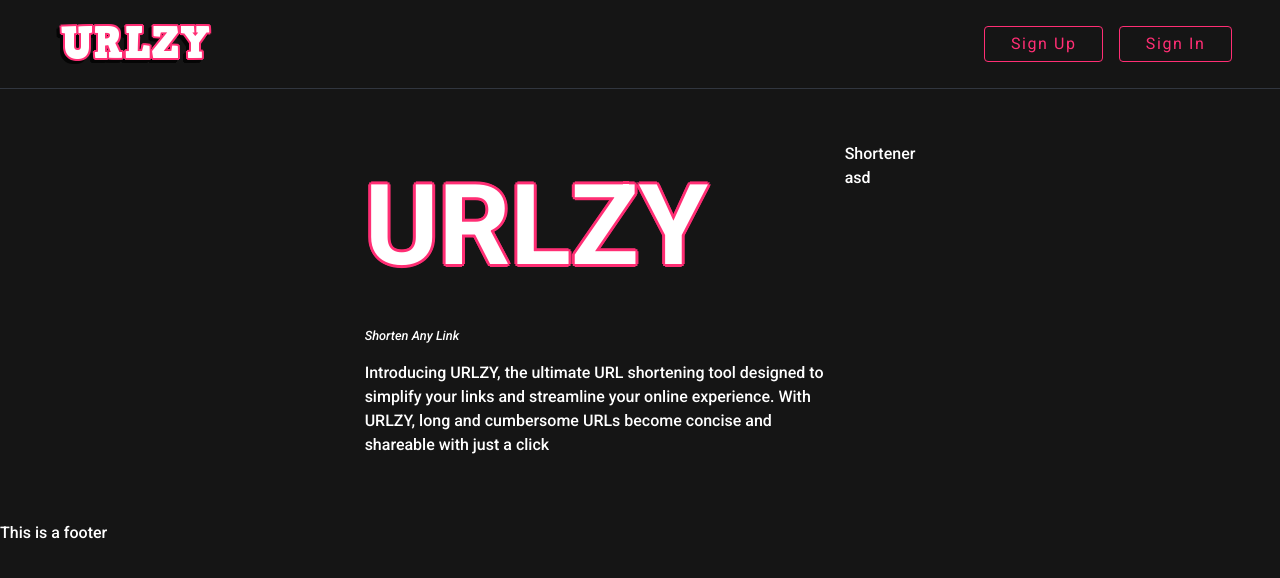
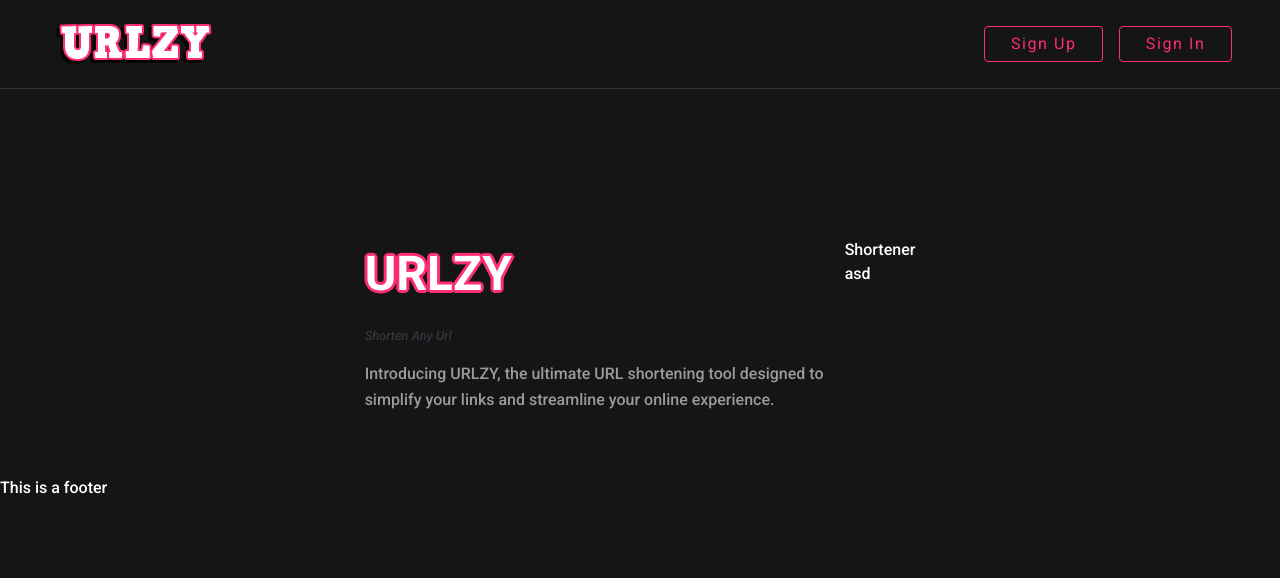
Before and after one commit to gsusk/urlz, a React (Vite) app in the folder client/: page / in a window 1280 px wide. Shown: the top 578 px of the page. Built offline with nearby package versions, Linux system fonts and the light colour scheme.

Commit message:
change to home

```diff
--- a/client/src/App.css
+++ b/client/src/App.css
@@ -20,7 +20,7 @@
 }
 
 .title {
-  font-size: 7rem;
+  font-size: 3rem;
   margin-top: 0;
   margin-bottom: 1rem;
   text-shadow: 3px 0 var(--main-pink-color), -3px 0 var(--main-pink-color),
@@ -39,9 +39,10 @@
 
 .lat-bar {
   position: absolute;
-  top: 0;
+  top: -2rem;
   right: 0;
-  width: 24rem;
+  bottom: 0;
+  width: 26rem;
   height: 100%;
   background-color: var(--main-pink-color);
 }
@@ -64,6 +65,16 @@
 
 .main-description {
   max-width: 35rem;
+  color: var(--main-lgray-color);
+  line-height: 1.6rem;
+}
+
+small {
+  color: var(--main-gray-color);
+}
+
+.h-container {
+  margin-top: 8rem;
 }
 
 .img-c-fit {
--- a/client/src/App.tsx
+++ b/client/src/App.tsx
@@ -15,7 +15,7 @@ function App() {
   return (
     <>
       <Header></Header>
-      <main className="mpc">
+      <main>
         <Routes>
           <Route path="/" element={<Home />}>
             <Route path="register" element={<Register />} />
--- a/client/src/components/Register.tsx
+++ b/client/src/components/Register.tsx
@@ -1,5 +1,5 @@
 function Register() {
-  return <div>r</div>;
+  return <div className="lat-bar">rs</div>;
 }
 
 export default Register;
--- a/client/src/index.css
+++ b/client/src/index.css
@@ -1,6 +1,7 @@
 :root {
   font-family: Roboto, Inter, system-ui, Avenir, Helvetica, Arial, sans-serif;
   --main-darkest-color: #151515;
+  --main-lgray-color: #989ba0;
   --main-gray-color: #31363f;
   --main-pink-color: #ff2e74;
   --main-white-color: #fff;
--- a/client/src/pages/Home.tsx
+++ b/client/src/pages/Home.tsx
@@ -3,11 +3,12 @@ import Shortener from "../components/Shortener";
 
 function Home() {
   return (
-    <div className="rc">
+    <>
       <Outlet />
+      <div className="h-container">
         <section className="main-container bmt">
           <div className="presentation">
-          <h1 className="title ">
+            <h1 className="title">
               <span>U</span>
               <span>R</span>
               <span>L</span>
@@ -15,14 +16,12 @@ function Home() {
               <span>Y</span>
             </h1>
             <small>
-            <i>Shorten Any Link</i>
+              <i>Shorten Any Url</i>
             </small>
             <div className="main-description">
               <p>
                 Introducing URLZY, the ultimate URL shortening tool designed to
-              simplify your links and streamline your online experience. With
-              URLZY, long and cumbersome URLs become concise and shareable with
-              just a click
+                simplify your links and streamline your online experience.
               </p>
             </div>
           </div>
@@ -32,6 +31,7 @@ function Home() {
           </div>
         </section>
       </div>
+    </>
   );
 }
 
```
Lines whose indentation alone changed are shown as unchanged.
